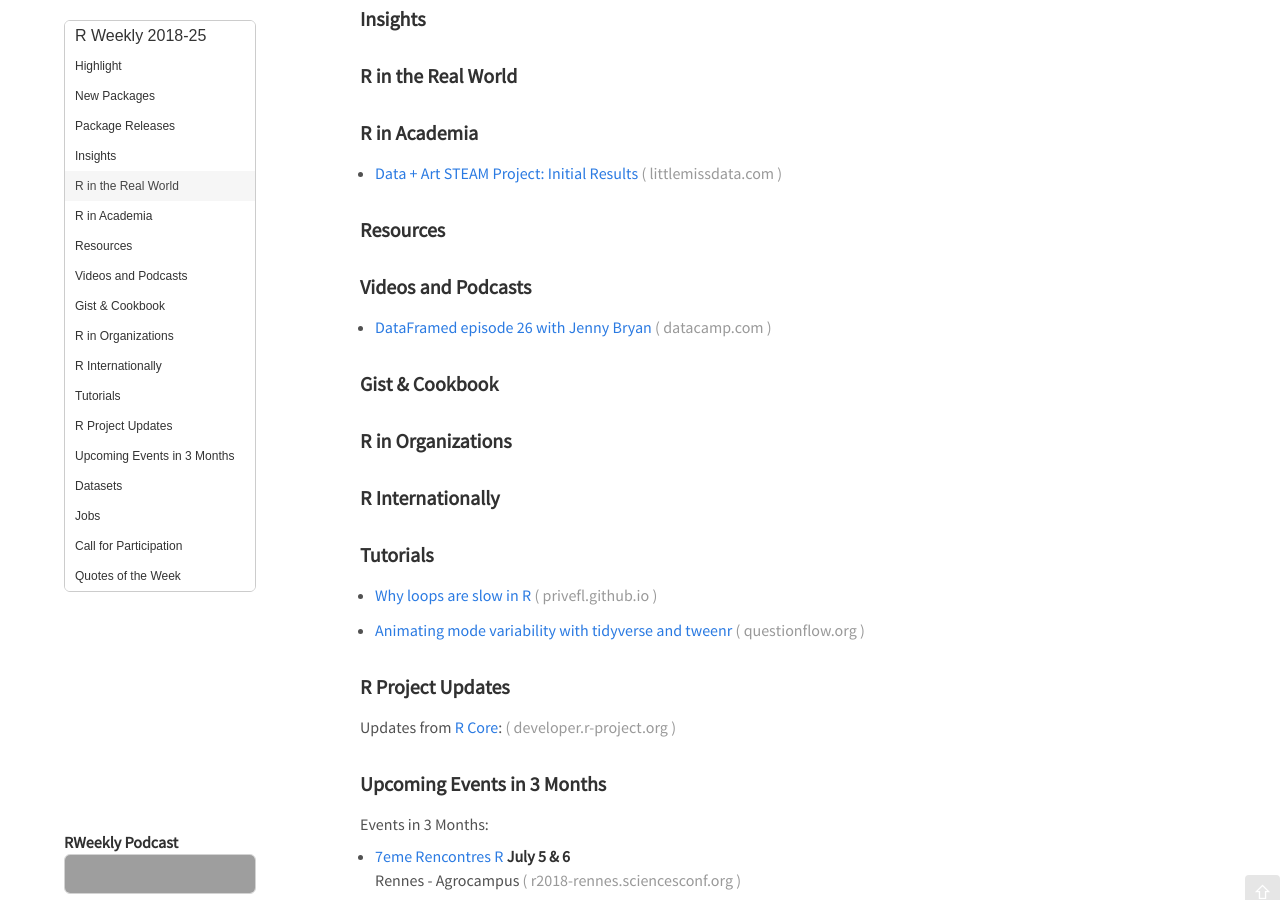
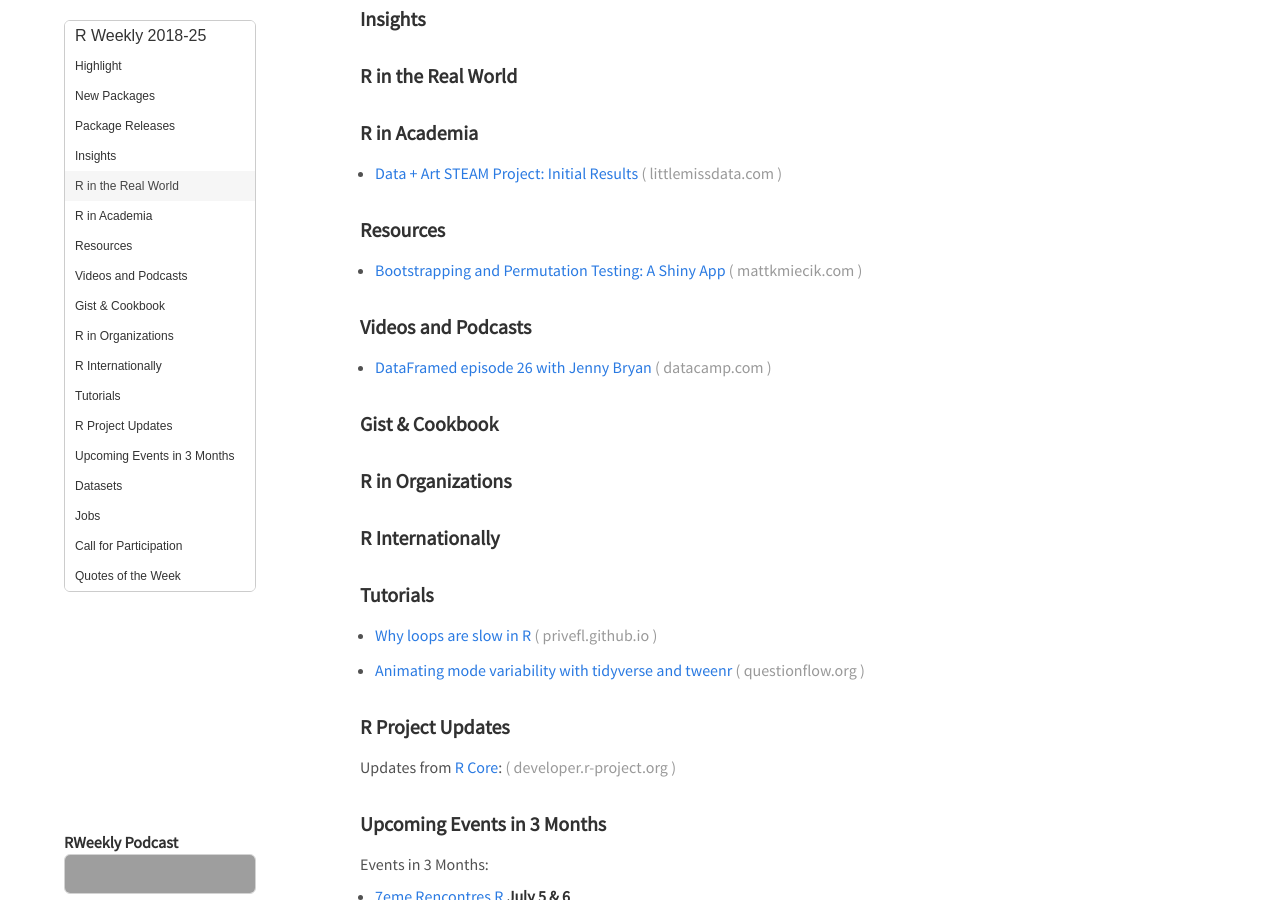
Before and after one commit to rweekly/rweekly.org, a Jekyll site: the page built from draft.md, in a window 1280 px wide and 900 px high, scrolled down 537 px. Built offline with Jekyll 4.4.1, drawn with Linux system fonts in a browser that asks for light colours; emoji names are drawn with the system emoji font; comment, search, counter and statistics services are not loaded; grey boxes are pictures that could not be loaded.

Commit message:
Update draft.md (#313)

```diff
--- a/draft.md
+++ b/draft.md
@@ -51,6 +51,7 @@ Release Date: 2018-6-18
 
 ###  Resources
 
++ [Bootstrapping and Permutation Testing: A Shiny App](https://mattkmiecik.com/post-Bootstrapping-and-Permutation-Testing-Shiny-App.html)
 
 ###  Videos and Podcasts
 
```
